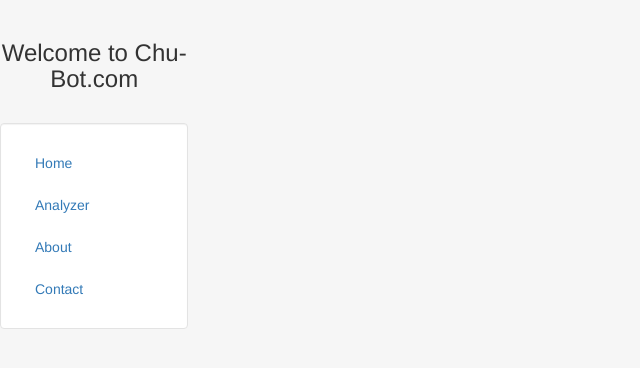
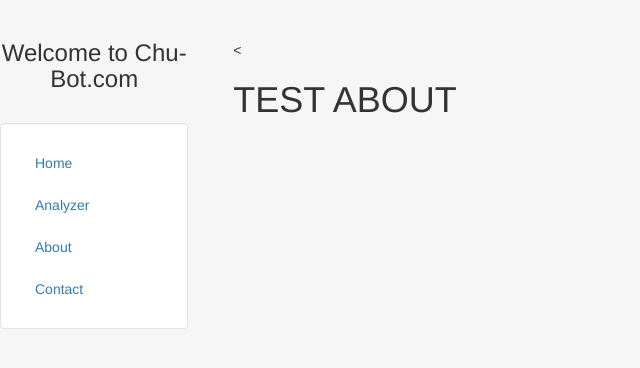
Before and after one commit to comma3/PositionAnalyzer, a Django app: page /blog/about/ in a window 1280 px wide. Shown: the top 368 px of the page, without its empty margins (0-640 px from the left). Run offline with Django 3.2, Linux system fonts and the light colour scheme; some libraries are stand-ins or nearby versions.

Commit message:
Try this again

```diff
--- a/CSPA/blog/templates/about/about.html
+++ b/CSPA/blog/templates/about/about.html
@@ -1,3 +1,7 @@
 {% extends "HeaderFiles/header.html" %}
-
-<h1>TEST ABOUT</h1>
+{% block content %}
+{% load staticfiles %}
+<div>
+    <<h1>TEST ABOUT</h1>
+</div>
+{% endblock %}
--- a/CSPA/blog/templates/contact/contact.html
+++ b/CSPA/blog/templates/contact/contact.html
@@ -1,7 +1,7 @@
 {% extends "HeaderFiles/header.html" %}
 {% block content %}
 {% load staticfiles %}
-
-test contact
-
+<div>
+    <h1>test contact</h1>
+</div>
 {% endblock %}
```
Also changed, not shown: CSPA/analyzer/templates/analyzer/analyzer.html (+2 -8 lines).
